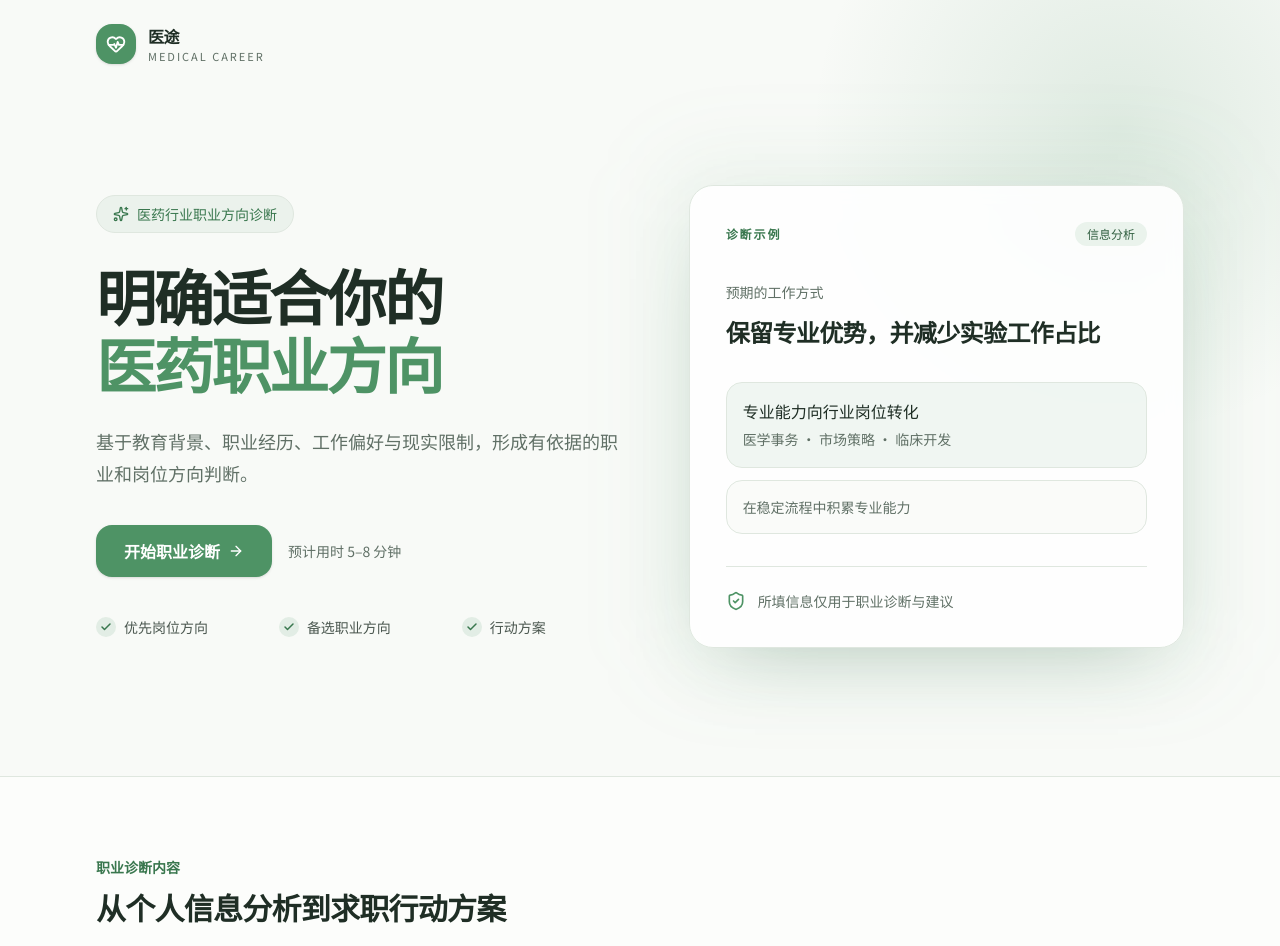
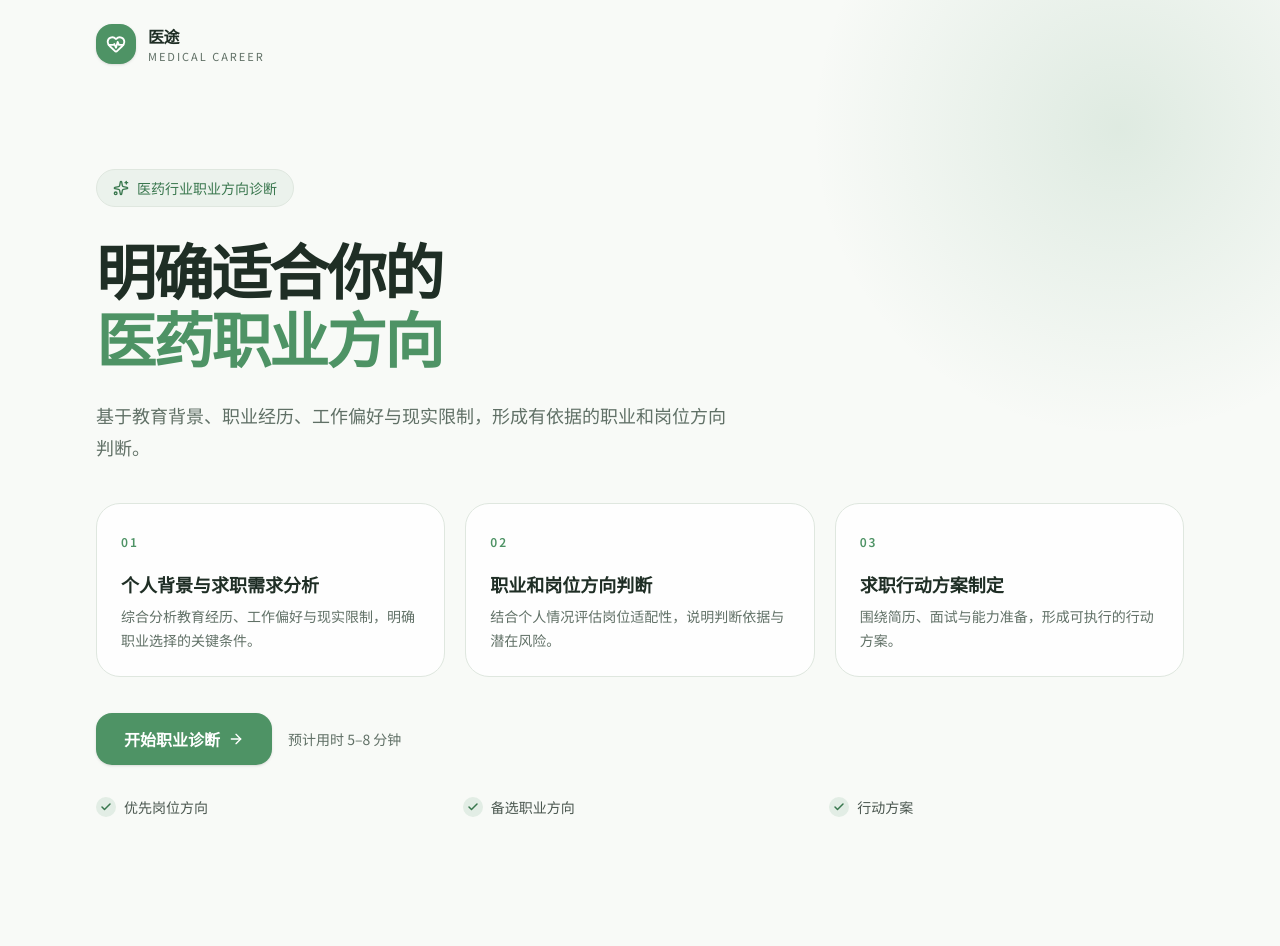
Before and after one commit to Qihua2026/Medical, a Next.js app: page / in a window 1280 px wide. Shown: the top 946 px of the page. Built offline with nearby package versions, Linux system fonts and the light colour scheme.

Commit message:
layout: simplify landing page flow

```diff
--- a/src/app/page.tsx
+++ b/src/app/page.tsx
@@ -1,14 +1,29 @@
 import Link from "next/link";
-import { ArrowRight, Check, HeartPulse, ShieldCheck, Sparkles } from "lucide-react";
+import { ArrowRight, Check, HeartPulse, Sparkles } from "lucide-react";
 
 import { Button } from "@/components/ui/button";
 import { Card, CardContent } from "@/components/ui/card";
 
-const outcomes = [
-  "优先岗位方向",
-  "备选职业方向",
-  "行动方案",
+const steps = [
+  {
+    number: "01",
+    title: "个人背景与求职需求分析",
+    description:
+      "综合分析教育经历、工作偏好与现实限制，明确职业选择的关键条件。",
+  },
+  {
+    number: "02",
+    title: "职业和岗位方向判断",
+    description: "结合个人情况评估岗位适配性，说明判断依据与潜在风险。",
+  },
+  {
+    number: "03",
+    title: "求职行动方案制定",
+    description: "围绕简历、面试与能力准备，形成可执行的行动方案。",
+  },
 ];
+
+const outcomes = ["优先岗位方向", "备选职业方向", "行动方案"];
 
 export default function Home() {
   return (
@@ -17,46 +32,84 @@ export default function Home() {
       <header className="relative z-10 mx-auto flex max-w-6xl items-center px-6 py-6 lg:px-8">
         <Link className="flex items-center gap-3" href="/" aria-label="医途首页">
           <span className="grid size-10 place-items-center rounded-2xl bg-primary text-primary-foreground shadow-sm">
-            <HeartPulse aria-hidden="true" className="size-5" strokeWidth={2.2} />
+            <HeartPulse
+              aria-hidden="true"
+              className="size-5"
+              strokeWidth={2.2}
+            />
           </span>
-          <span><span className="block text-base font-semibold tracking-tight text-foreground">医途</span><span className="block text-[11px] tracking-[0.18em] text-muted-foreground">MEDICAL CAREER</span></span>
+          <span>
+            <span className="block text-base font-semibold tracking-tight text-foreground">
+              医途
+            </span>
+            <span className="block text-[11px] tracking-[0.18em] text-muted-foreground">
+              MEDICAL CAREER
+            </span>
+          </span>
         </Link>
       </header>
 
-      <section className="relative z-10 mx-auto grid max-w-6xl items-center gap-14 px-6 pb-24 pt-14 lg:grid-cols-[1.04fr_0.96fr] lg:px-8 lg:pb-32 lg:pt-24">
-        <div className="max-w-2xl">
-          <div className="mb-7 inline-flex items-center gap-2 rounded-full border border-primary/15 bg-primary/8 px-4 py-2 text-sm font-medium text-primary-dark"><Sparkles aria-hidden="true" className="size-4" />医药行业职业方向诊断</div>
-          <h1 className="text-balance text-4xl font-semibold leading-[1.14] tracking-[-0.04em] text-foreground sm:text-5xl lg:text-[3.75rem]">明确适合你的<span className="block text-primary">医药职业方向</span></h1>
-          <p className="mt-7 max-w-xl text-pretty text-lg leading-8 text-muted-foreground">基于教育背景、职业经历、工作偏好与现实限制，形成有依据的职业和岗位方向判断。</p>
-          <div className="mt-9 flex flex-col items-start gap-4 sm:flex-row sm:items-center">
-            <Button asChild size="lg"><Link href="/assessment">开始职业诊断<ArrowRight aria-hidden="true" className="size-4" /></Link></Button>
-            <span className="text-sm text-muted-foreground">预计用时 5–8 分钟</span>
+      <section className="relative z-10 mx-auto max-w-6xl px-6 pb-24 pt-14 lg:px-8 lg:pb-28 lg:pt-20">
+        <div className="max-w-3xl">
+          <div className="mb-7 inline-flex items-center gap-2 rounded-full border border-primary/15 bg-primary/8 px-4 py-2 text-sm font-medium text-primary-dark">
+            <Sparkles aria-hidden="true" className="size-4" />
+            医药行业职业方向诊断
           </div>
-          <ul className="mt-10 grid gap-3 text-sm text-foreground/80 sm:grid-cols-3" aria-label="诊断结果包括">
-            {outcomes.map((outcome) => <li className="flex items-center gap-2" key={outcome}><span className="grid size-5 shrink-0 place-items-center rounded-full bg-primary/12 text-primary-dark"><Check aria-hidden="true" className="size-3" strokeWidth={3} /></span>{outcome}</li>)}
-          </ul>
+          <h1 className="text-balance text-4xl font-semibold leading-[1.14] tracking-[-0.04em] text-foreground sm:text-5xl lg:text-[3.75rem]">
+            明确适合你的
+            <span className="block text-primary">医药职业方向</span>
+          </h1>
+          <p className="mt-7 max-w-2xl text-pretty text-lg leading-8 text-muted-foreground">
+            基于教育背景、职业经历、工作偏好与现实限制，形成有依据的职业和岗位方向判断。
+          </p>
         </div>
 
-        <div className="relative mx-auto w-full max-w-lg">
-          <div aria-hidden="true" className="absolute -inset-8 -z-10 rounded-[3rem] bg-primary/6 blur-2xl" />
-          <Card className="overflow-hidden border-primary/10 bg-card/90 shadow-[0_28px_80px_-38px_rgba(39,91,59,0.35)] backdrop-blur">
-            <CardContent className="p-7 sm:p-9">
-              <div className="flex items-center justify-between"><span className="text-xs font-semibold tracking-[0.16em] text-primary-dark">诊断示例</span><span className="rounded-full bg-secondary px-3 py-1 text-xs text-secondary-foreground">信息分析</span></div>
-              <div className="mt-9"><p className="text-sm text-muted-foreground">预期的工作方式</p><p className="mt-3 text-2xl font-semibold leading-9 tracking-tight text-foreground">保留专业优势，并减少实验工作占比</p></div>
-              <div className="mt-8 space-y-3"><div className="rounded-2xl border border-primary/25 bg-primary/8 p-4"><p className="font-medium text-foreground">专业能力向行业岗位转化</p><p className="mt-1 text-sm leading-6 text-muted-foreground">医学事务 · 市场策略 · 临床开发</p></div><div className="rounded-2xl border border-border bg-background/70 p-4 text-sm text-muted-foreground">在稳定流程中积累专业能力</div></div>
-              <div className="mt-8 flex items-center gap-3 border-t border-border pt-6 text-sm text-muted-foreground"><ShieldCheck aria-hidden="true" className="size-5 text-primary" />所填信息仅用于职业诊断与建议</div>
-            </CardContent>
-          </Card>
+        <ul
+          aria-label="职业诊断步骤"
+          className="mt-10 grid grid-cols-3 gap-2 sm:gap-4 lg:gap-5"
+        >
+          {steps.map((step) => (
+            <li className="min-w-0" key={step.number}>
+              <Card className="h-full bg-card/85">
+                <CardContent className="p-3 sm:p-5 lg:p-6">
+                  <span className="text-[10px] font-semibold tracking-[0.14em] text-primary sm:text-xs sm:tracking-[0.16em]">
+                    {step.number}
+                  </span>
+                  <h2 className="mt-3 break-words text-xs font-semibold leading-5 text-foreground sm:mt-5 sm:text-base sm:leading-6 lg:text-lg">
+                    {step.title}
+                  </h2>
+                  <p className="mt-2 break-words text-[11px] leading-5 text-muted-foreground sm:text-sm sm:leading-6">
+                    {step.description}
+                  </p>
+                </CardContent>
+              </Card>
+            </li>
+          ))}
+        </ul>
+
+        <div className="mt-9 flex flex-col items-start gap-4 sm:flex-row sm:items-center">
+          <Button asChild size="lg">
+            <Link href="/assessment">
+              开始职业诊断
+              <ArrowRight aria-hidden="true" className="size-4" />
+            </Link>
+          </Button>
+          <span className="text-sm text-muted-foreground">预计用时 5–8 分钟</span>
         </div>
-      </section>
 
-      <section id="how-it-works" className="border-t border-border/70 bg-card/60">
-        <div className="mx-auto max-w-6xl px-6 py-20 lg:px-8">
-          <div className="max-w-2xl"><p className="text-sm font-semibold text-primary-dark">职业诊断内容</p><h2 className="mt-3 text-3xl font-semibold tracking-tight text-foreground">从个人信息分析到求职行动方案</h2><p className="mt-4 leading-7 text-muted-foreground">诊断将综合专业背景、职业经历、工作偏好与现实限制，形成职业方向、岗位判断与准备建议。</p></div>
-          <div className="mt-12 grid gap-5 md:grid-cols-3">
-            {[["01", "个人背景与求职需求分析", "综合分析教育经历、工作偏好与现实限制，明确职业选择的关键条件。"], ["02", "职业和岗位方向判断", "结合个人情况评估岗位适配性，说明判断依据与潜在风险。"], ["03", "求职行动方案制定", "围绕简历、面试与能力准备，形成可执行的行动方案。"]].map(([number, title, description]) => <Card key={number} className="bg-background/85"><CardContent className="p-6"><span className="text-xs font-semibold tracking-[0.16em] text-primary">{number}</span><h3 className="mt-5 text-lg font-semibold text-foreground">{title}</h3><p className="mt-2 text-sm leading-6 text-muted-foreground">{description}</p></CardContent></Card>)}
-          </div>
-        </div>
+        <ul
+          className="mt-8 grid gap-3 text-sm text-foreground/80 sm:grid-cols-3"
+          aria-label="诊断结果包括"
+        >
+          {outcomes.map((outcome) => (
+            <li className="flex items-center gap-2" key={outcome}>
+              <span className="grid size-5 shrink-0 place-items-center rounded-full bg-primary/12 text-primary-dark">
+                <Check aria-hidden="true" className="size-3" strokeWidth={3} />
+              </span>
+              {outcome}
+            </li>
+          ))}
+        </ul>
       </section>
     </main>
   );
```
Also changed, not shown: 1 other file (tests, documents, lock files or other folders).
